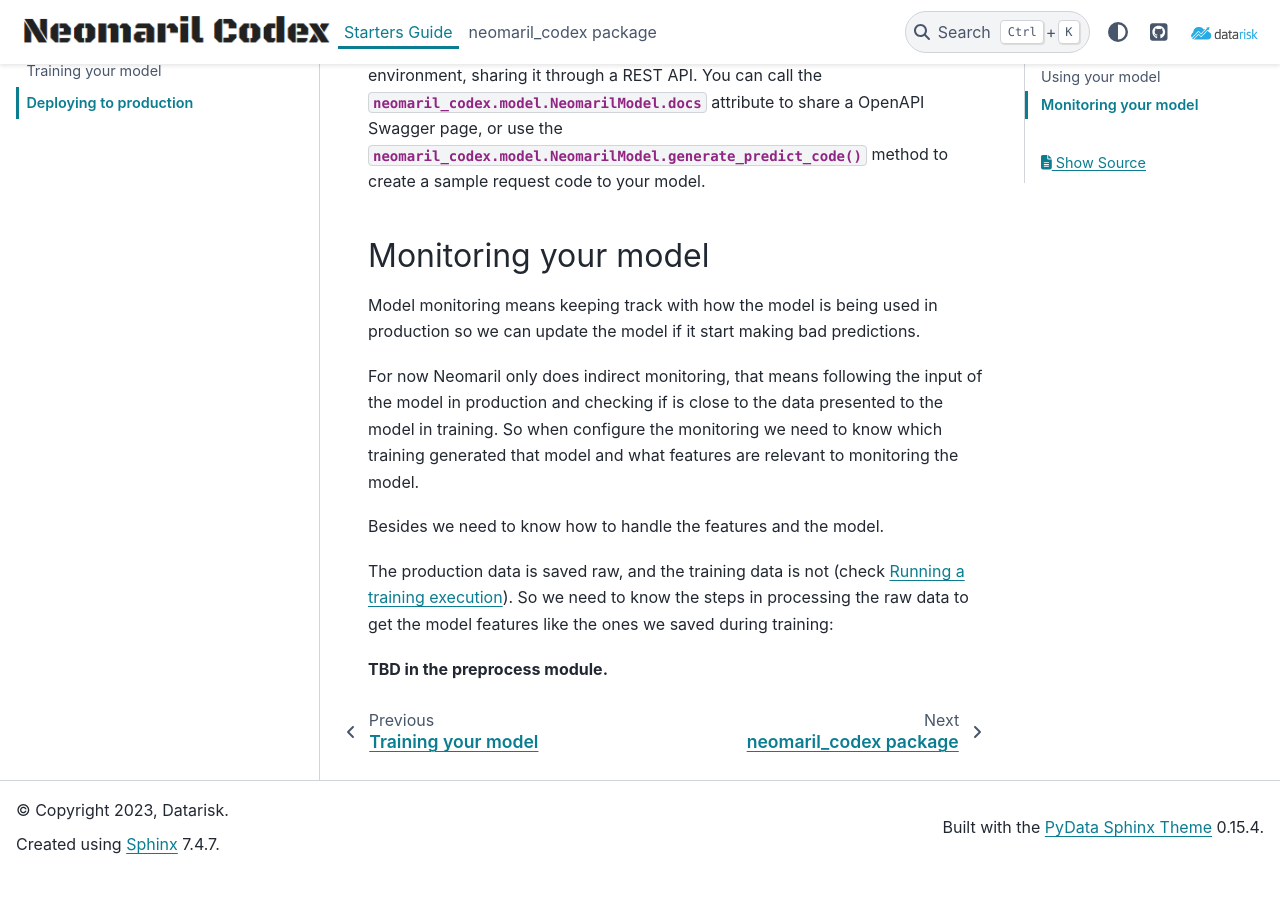
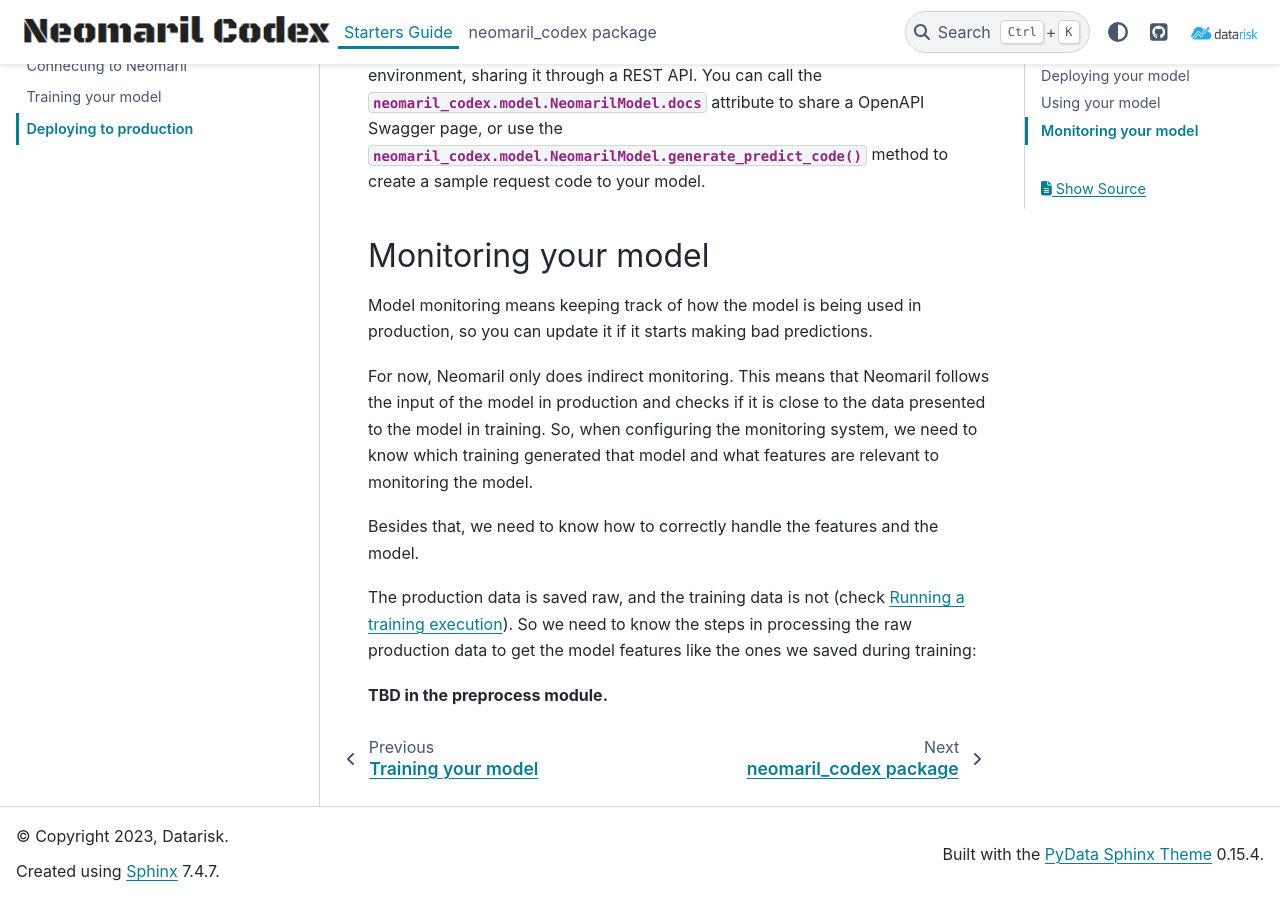
Before and after one commit to datarisk-io/mlops_codex, a Sphinx documentation site: the page built from docs/source/deploying.rst, in a window 1280 px wide and 900 px high, scrolled down 4003 px. Built offline with Sphinx 7.4.7 and the PyData theme 0.15.4, drawn with Linux system fonts in a browser that asks for light colours; before the commit the page ends 4877 px from its top, so only the background shows below that.

Commit message:
wip: improve deploying.rst text

```diff
--- a/docs/source/deploying.rst
+++ b/docs/source/deploying.rst
@@ -176,13 +176,13 @@
 Monitoring your model
 ---------------------
 
-Model monitoring means keeping track with how the model is being used in production so we can update the model if it start making bad predictions.
+Model monitoring means keeping track of how the model is being used in production, so you can update it if it starts making bad predictions.
 
-For now Neomaril only does indirect monitoring, that means following the input of the model in production and checking if is close to the data presented to the model in training.
-So when configure the monitoring we need to know which training generated that model and what features are relevant to monitoring the model.
+For now, Neomaril only does indirect monitoring. This means that Neomaril follows the input of the model in production and checks if it is close to the data presented to the model in training.
+So, when configuring the monitoring system, we need to know which training generated that model and what features are relevant to monitoring the model.
 
-Besides we need to know how to handle the features and the model.
+Besides that, we need to know how to correctly handle the features and the model.
 
-The production data is saved raw, and the training data is not (check :ref:`training_guide:Running a training execution`). So we need to know the steps in processing the raw data to get the model features like the ones we saved during training:
+The production data is saved raw, and the training data is not (check :ref:`training_guide:Running a training execution`). So we need to know the steps in processing the raw production data to get the model features like the ones we saved during training:
 
 **TBD in the preprocess module.**
```
